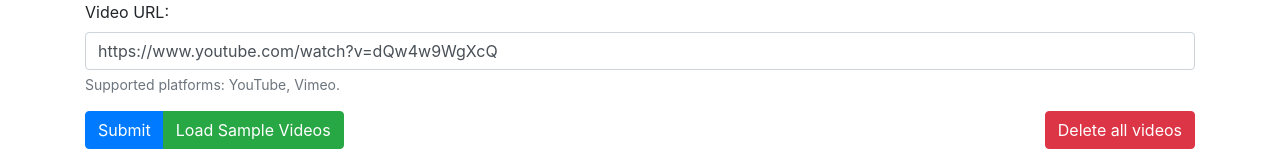
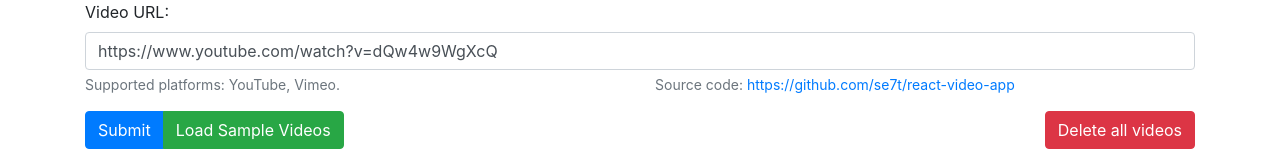
Before and after one commit to se7t/react-video-app, a React (Create React App) app: page / in a window 1280 px wide. Shown: the part 163-323 px from the top of the page. Built offline with nearby package versions, Linux system fonts and the light colour scheme; no server answers.

Commit message:
Add link to source, change homepage url

```diff
--- a/package.json
+++ b/package.json
@@ -7,7 +7,11 @@
     "email": "kacper.kochan@protonmail.com",
     "url": "https://www.linkedin.com/in/kacper-kochan-42b27219a/"
   },
-  "homepage": "https://github.com/se7t/react-video-app",
+  "homepage": "https://local-video-archive.web.app/",
+  "repository": {
+    "type" : "git",
+    "url" : "https://github.com/se7t/react-video-app.git"
+  },
   "version": "1.0.0",
   "private": true,
   "dependencies": {
--- a/src/components/FetchForm.jsx
+++ b/src/components/FetchForm.jsx
@@ -121,7 +121,14 @@ const FetchForm = () => {
               // eslint-disable-next-line react/jsx-props-no-spreading
           render={({ field }) => <Input {...field} />}
         />
-        <FormText>Supported platforms: YouTube, Vimeo.</FormText>
+        <div className="row">
+          <FormText className="col-md">Supported platforms: YouTube, Vimeo.</FormText>
+          <FormText className="col-md">
+            Source code:
+            {' '}
+            <a href="https://github.com/se7t/react-video-app">https://github.com/se7t/react-video-app</a>
+          </FormText>
+        </div>
       </FormGroup>
       <Row xs="1" sm="2">
         <Col>
```
Also changed, not shown: 2 other files (tests, documents, lock files or other folders).
